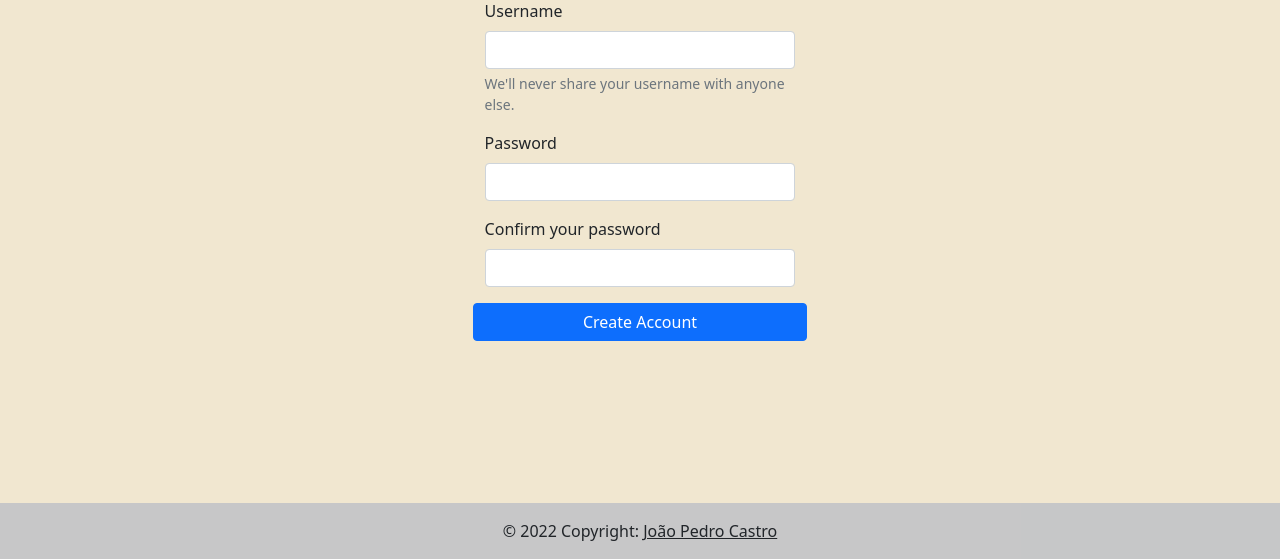
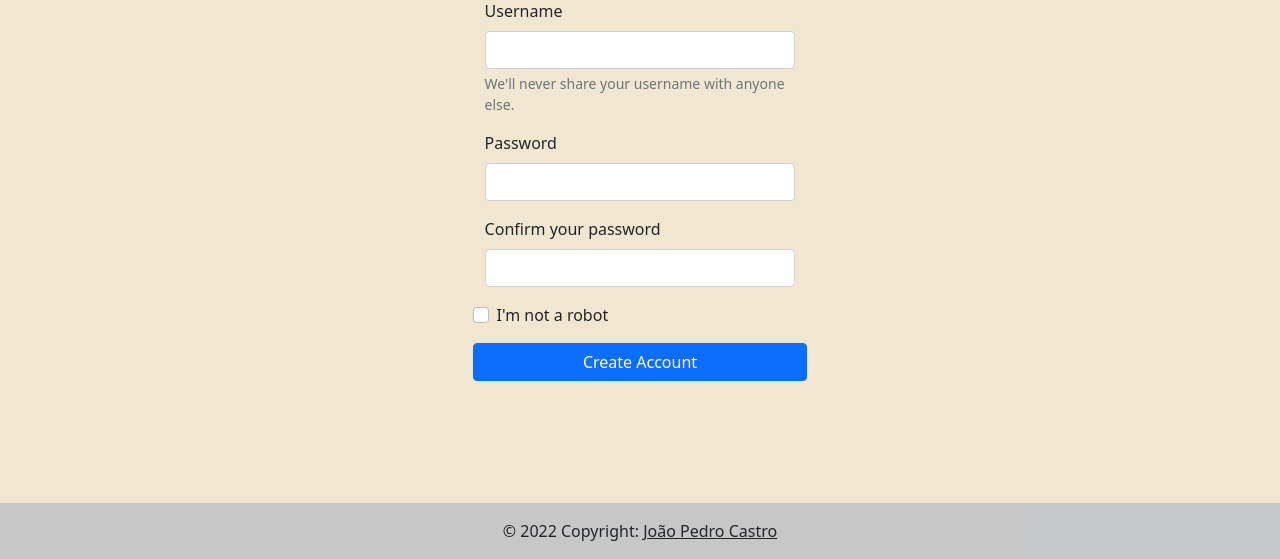
Before and after one commit to PedrobyJoao/MyStorage, a Flask app: page /register in a window 1280 px wide. Shown: the part 241-800 px from the top of the page. Run offline with Flask 2, Linux system fonts and the light colour scheme.

Commit message:
Adding captcha for register/login

```diff
--- a/app/routes.py
+++ b/app/routes.py
@@ -28,9 +28,10 @@ def login_page():
     session.clear()
 
     if request.method == "POST":
-        # Getting Username, password and confirmation. And validate:
+        # Initiating error booleans
         error = False # When error found, error == True
         success = False
+        # Getting Username and passwordAnd validate:
         username = request.form.get("username")
         password = request.form.get("password")
 
@@ -55,6 +56,11 @@ def login_page():
                     error_message = "Wrong Password!"
                     return render_template("login.html", error=error, error_message=error_message)
                 else:
+                    # Checking captcha
+                    if not request.form.get("captcha"):
+                        error = True
+                        error_message = "Robots are not allowed here for now!"
+                        return render_template("login.html", error=error, error_message=error_message)
                     # User is valid -> Login the user
                     # Remember which user has logged in
                     session["user_id"] = user_id
@@ -67,9 +73,10 @@ def register_page():
     """"Register"""
 
     if request.method == "POST":
-        # Getting Username, password and confirmation. And validate:
+        # Initiating error booleans
         error = False # When error found, error == True
         success = False
+        # Getting Username, password and confirmation. And validate:
         username = request.form.get("username")
         password = request.form.get("password")
         confirmation = request.form.get("confirmation")
@@ -92,6 +99,11 @@ def register_page():
                 error_message = "Username already exists!"
                 return render_template("register.html", error=error, error_message=error_message)
             else:
+                # Checking captcha
+                if not request.form.get("captcha_register"):
+                    error = True
+                    error_message = "Robots are not allowed here for now!"
+                    return render_template("register.html", error=error, error_message=error_message)
                 # Updating database with new user
                 hash = generate_password_hash(password)
                 new_user = user(username=username, password_hash=hash)
--- a/app/templates/login.html
+++ b/app/templates/login.html
@@ -18,6 +18,10 @@ Login
             <div class="mb-3">
               <label for="password" class="form-label">Password</label>
               <input type="password" class="form-control" name="password" id="password">
+            </div>
+            <div class="mb-3 form-check">
+              <input type="checkbox" class="form-check-input" id="captcha" name="captcha">
+              <label class="form-check-label" for="captcha">I'm not a robot</label>
             </div>
             <button type="submit" class="btn btn-primary">Enter</button>
           </form>
--- a/app/templates/register.html
+++ b/app/templates/register.html
@@ -23,6 +23,10 @@ Register
               <label for="confirmation" class="form-label">Confirm your password</label>
               <input type="password" class="form-control" id="confirmation" name="confirmation">
             </div>
+            <div class="mb-3 form-check">
+              <input type="checkbox" class="form-check-input" id="captcha_register" name="captcha_register">
+              <label class="form-check-label" for="captcha_register">I'm not a robot</label>
+            </div>
             <button type="submit" class="btn btn-primary">Create Account</button>
           </form>
           {% if error == True %}
```
